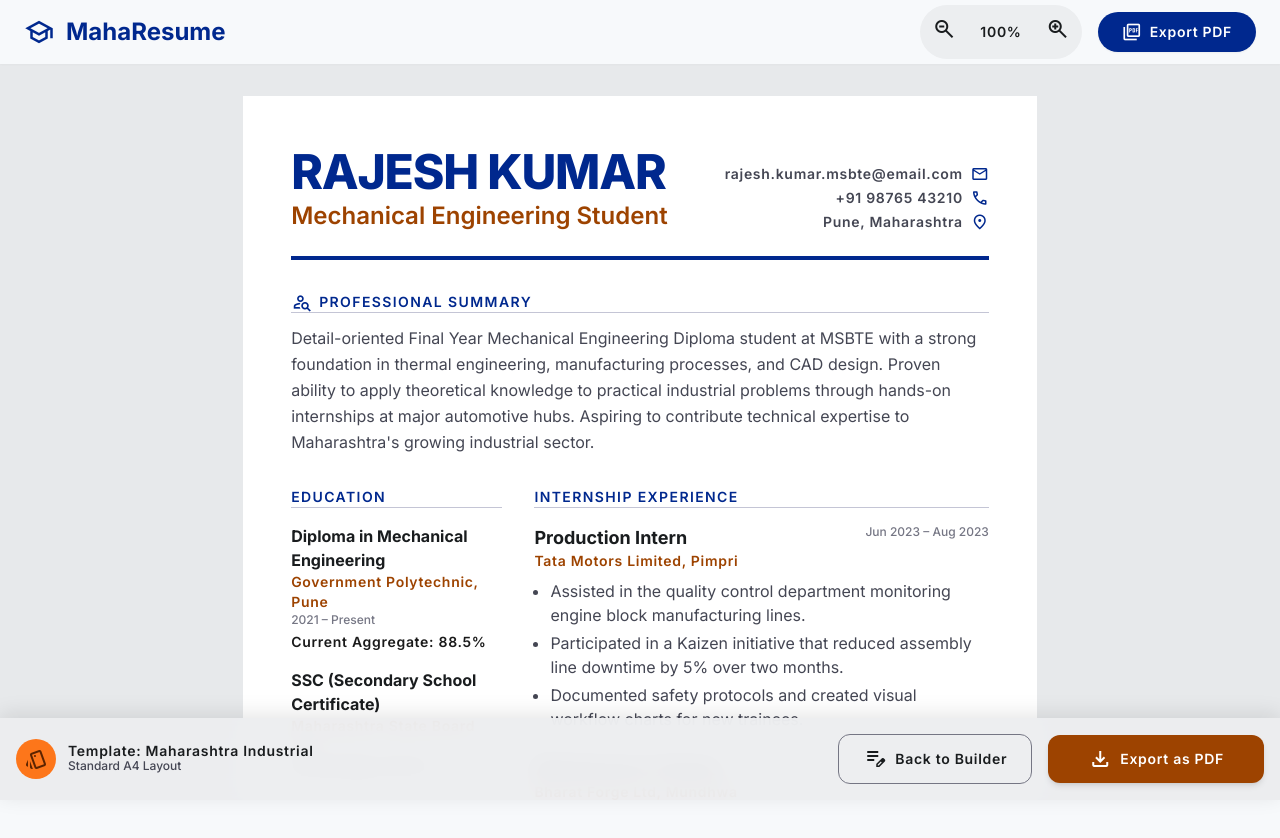
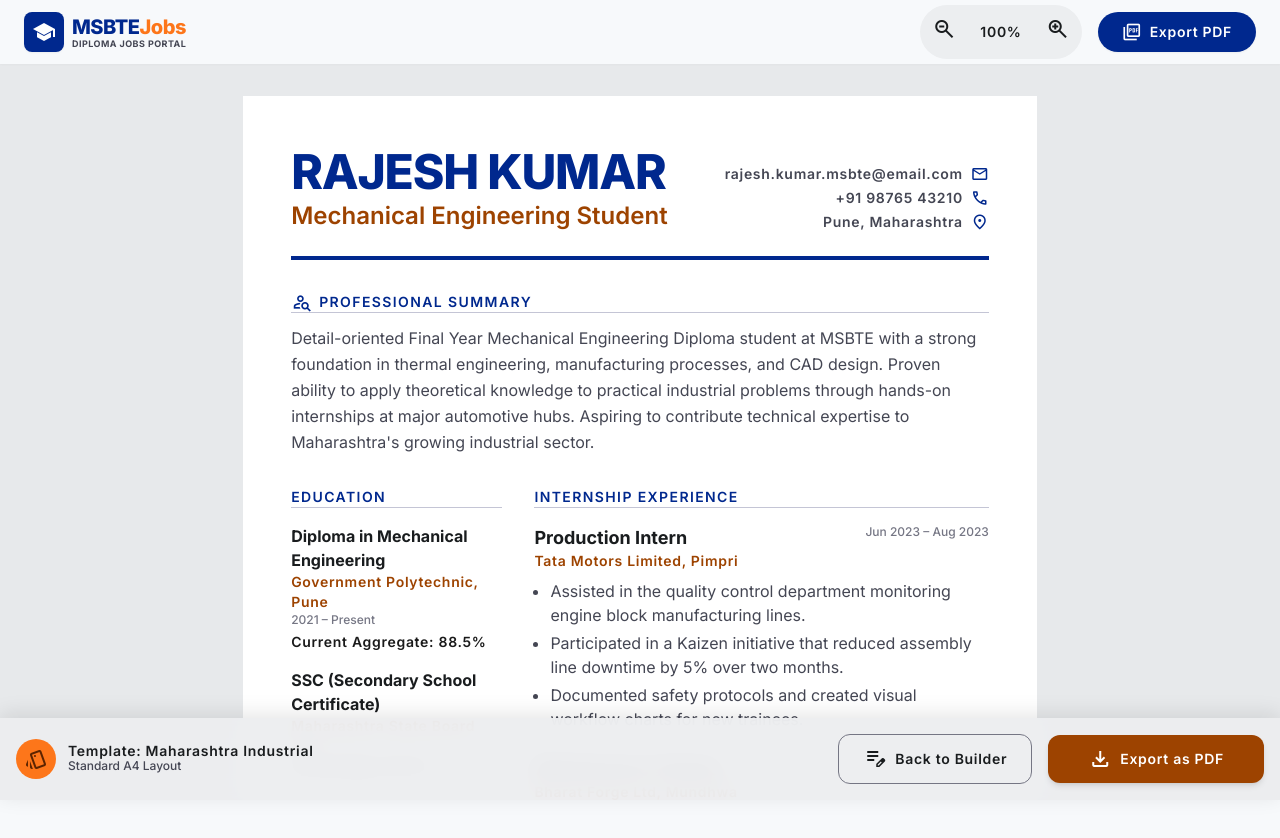
Before and after one commit to buddherohit/MSBTE-Diploma-Job-Portal, a React (Vite) app: page /student-portal/resume-preview-export in a window 1280 px wide. Shown: the top 838 px of the page. Built offline with nearby package versions, Linux system fonts and the light colour scheme.

Commit message:
feat: add Resume Builder Dashboard interface for student portal

```diff
--- a/src/pages/student portal/EditEducationDetails.jsx
+++ b/src/pages/student portal/EditEducationDetails.jsx
@@ -1,4 +1,5 @@
 import React from 'react';
+import { Link } from 'react-router-dom';
 
 export default function EditEducationDetails() {
   return (
@@ -7,8 +8,15 @@ export default function EditEducationDetails() {
 {/* Desktop Navigation Drawer */}
 <aside className="hidden md:flex flex-col h-screen fixed left-0 top-0 border-r border-outline-variant bg-surface w-80 z-40">
 <div className="p-6 flex items-center gap-3">
-<span className="material-symbols-outlined text-primary text-3xl">school</span>
-<span className="font-headline-md text-headline-md font-bold text-primary">MahaResume</span>
+<Link className="flex items-center gap-2 cursor-pointer text-left" to="/">
+<div className="w-10 h-10 rounded-lg bg-primary flex items-center justify-center text-white shadow-sm">
+<span className="material-symbols-outlined text-[24px]" style={{ fontVariationSettings: "'FILL' 1" }}>school</span>
+</div>
+<div className="flex flex-col leading-none text-left">
+<span className="font-headline-md text-[20px] font-extrabold text-primary tracking-tight">MSBTE<span className="text-secondary-container">Jobs</span></span>
+<span className="text-[9px] font-bold text-on-surface-variant tracking-wider uppercase mt-0.5">Diploma Jobs Portal</span>
+</div>
+</Link>
 </div>
 <div className="px-4 py-6 flex items-center gap-4">
 <div className="w-12 h-12 rounded-full bg-primary-container flex items-center justify-center text-on-primary">
@@ -48,8 +56,15 @@ export default function EditEducationDetails() {
 {/* Top App Bar (Mobile Only) */}
 <header className="md:hidden sticky top-0 z-50 bg-surface shadow-sm px-margin-mobile py-4 flex justify-between items-center">
 <div className="flex items-center gap-2">
-<span className="material-symbols-outlined text-primary">school</span>
-<span className="font-headline-md text-headline-md font-bold text-primary">MahaResume</span>
+<Link className="flex items-center gap-2 cursor-pointer text-left" to="/">
+<div className="w-8 h-8 rounded-lg bg-primary flex items-center justify-center text-white shadow-sm">
+<span className="material-symbols-outlined text-[18px]" style={{ fontVariationSettings: "'FILL' 1" }}>school</span>
+</div>
+<div className="flex flex-col leading-none text-left">
+<span className="font-headline-md text-[16px] font-extrabold text-primary tracking-tight">MSBTE<span className="text-secondary-container">Jobs</span></span>
+<span className="text-[8px] font-bold text-on-surface-variant tracking-wider uppercase mt-0.5">Diploma Jobs Portal</span>
+</div>
+</Link>
 </div>
 <button className="p-2 rounded-full hover:bg-surface-container transition-colors">
 <span className="material-symbols-outlined text-on-surface-variant">menu</span>
--- a/src/pages/student portal/ResumeBuilderDashboard.jsx
+++ b/src/pages/student portal/ResumeBuilderDashboard.jsx
@@ -1,4 +1,5 @@
 import React from 'react';
+import { Link } from 'react-router-dom';
 
 export default function ResumeBuilderDashboard() {
   return (
@@ -7,10 +8,15 @@ export default function ResumeBuilderDashboard() {
 {/* TopAppBar */}
 <header className="bg-surface dark:bg-inverse-surface shadow-sm docked full-width top-0 z-40 sticky">
 <div className="flex justify-between items-center w-full px-margin-mobile md:px-gutter max-w-container-max mx-auto py-4">
-<div className="flex items-center gap-3">
-<span className="material-symbols-outlined text-primary dark:text-inverse-primary">school</span>
-<h1 className="font-headline-md text-headline-md font-bold text-primary dark:text-inverse-primary">MahaResume</h1>
+<Link className="flex items-center gap-2 cursor-pointer" to="/">
+<div className="w-10 h-10 rounded-lg bg-primary flex items-center justify-center text-white shadow-sm">
+<span className="material-symbols-outlined text-[24px]" style={{ fontVariationSettings: "'FILL' 1" }}>school</span>
 </div>
+<div className="flex flex-col leading-none text-left">
+<span className="font-headline-md text-[20px] font-extrabold text-primary tracking-tight">MSBTE<span className="text-secondary-container">Jobs</span></span>
+<span className="text-[9px] font-bold text-on-surface-variant tracking-wider uppercase mt-0.5">Diploma Jobs Portal</span>
+</div>
+</Link>
 <div className="hidden md:flex gap-8 items-center">
 <nav className="flex gap-6">
 <a className="text-primary dark:text-inverse-primary font-bold hover:bg-surface-container dark:hover:bg-on-surface-variant transition-colors px-2 py-1 rounded" href="#">Builder</a>
--- a/src/pages/student portal/ResumePreviewExport.jsx
+++ b/src/pages/student portal/ResumePreviewExport.jsx
@@ -1,4 +1,5 @@
 import React from 'react';
+import { Link } from 'react-router-dom';
 
 export default function ResumePreviewExport() {
   return (
@@ -7,10 +8,15 @@ export default function ResumePreviewExport() {
 {/* Top AppBar (JSON Content) */}
 <header className="bg-surface shadow-sm docked full-width top-0 z-40 no-print">
 <div className="flex justify-between items-center w-full px-margin-mobile md:px-gutter max-w-container-max mx-auto h-16">
-<div className="flex items-center gap-3">
-<span className="material-symbols-outlined text-primary text-3xl" data-icon="school">school</span>
-<span className="font-headline-md text-headline-md font-bold text-primary">MahaResume</span>
+<Link className="flex items-center gap-2 cursor-pointer" to="/">
+<div className="w-10 h-10 rounded-lg bg-primary flex items-center justify-center text-white shadow-sm">
+<span className="material-symbols-outlined text-[24px]" style={{ fontVariationSettings: "'FILL' 1" }}>school</span>
 </div>
+<div className="flex flex-col leading-none text-left">
+<span className="font-headline-md text-[20px] font-extrabold text-primary tracking-tight">MSBTE<span className="text-secondary-container">Jobs</span></span>
+<span className="text-[9px] font-bold text-on-surface-variant tracking-wider uppercase mt-0.5">Diploma Jobs Portal</span>
+</div>
+</Link>
 <div className="flex items-center gap-4">
 <div className="hidden md:flex gap-2 bg-surface-container rounded-full p-1">
 <button className="p-2 hover:bg-surface-container-high rounded-full transition-colors active:scale-95" id="zoomOut">
@@ -175,7 +181,7 @@ export default function ResumePreviewExport() {
 </div>
 {/* Footer / Aesthetic Accent */}
 <div className="mt-auto pt-8 flex justify-between items-center text-outline-variant border-t border-outline-variant/30">
-<p className="text-label-sm font-label-sm">Generated by MahaResume</p>
+<p className="text-label-sm font-label-sm">Generated by MSBTE Jobs</p>
 <div className="flex gap-4">
 <span className="text-label-sm font-label-sm">Reference available upon request</span>
 </div>
--- a/src/pages/student portal/SelectResumeTemplate.jsx
+++ b/src/pages/student portal/SelectResumeTemplate.jsx
@@ -1,4 +1,5 @@
 import React from 'react';
+import { Link } from 'react-router-dom';
 
 export default function SelectResumeTemplate() {
   return (
@@ -7,10 +8,15 @@ export default function SelectResumeTemplate() {
 {/* TopAppBar */}
 <header className="bg-surface dark:bg-inverse-surface shadow-sm docked full-width top-0 sticky z-40 transition-shadow">
 <div className="flex justify-between items-center w-full px-margin-mobile md:px-gutter max-w-container-max mx-auto py-4">
-<div className="flex items-center gap-3">
-<span className="material-symbols-outlined text-primary dark:text-inverse-primary" data-icon="school">school</span>
-<h1 className="font-headline-md text-headline-md font-bold text-primary dark:text-inverse-primary">MahaResume</h1>
+<Link className="flex items-center gap-2 cursor-pointer" to="/">
+<div className="w-10 h-10 rounded-lg bg-primary flex items-center justify-center text-white shadow-sm">
+<span className="material-symbols-outlined text-[24px]" style={{ fontVariationSettings: "'FILL' 1" }}>school</span>
 </div>
+<div className="flex flex-col leading-none text-left">
+<span className="font-headline-md text-[20px] font-extrabold text-primary tracking-tight">MSBTE<span className="text-secondary-container">Jobs</span></span>
+<span className="text-[9px] font-bold text-on-surface-variant tracking-wider uppercase mt-0.5">Diploma Jobs Portal</span>
+</div>
+</Link>
 <div className="flex items-center gap-4">
 <button className="hidden md:flex items-center gap-2 px-4 py-2 rounded-full font-label-md text-label-md text-primary dark:text-inverse-primary font-bold hover:bg-surface-container dark:hover:bg-on-surface-variant transition-colors active:scale-95">
 <span className="material-symbols-outlined" data-icon="visibility">visibility</span>
```
Also changed, not shown: student portal/Edit Education Details.html (+18 -4 lines), student portal/Resume Builder Dashboard.html (+8 -3 lines), student portal/Resume Preview  Export.html (+9 -4 lines), student portal/Select Resume Template.html (+8 -3 lines).
